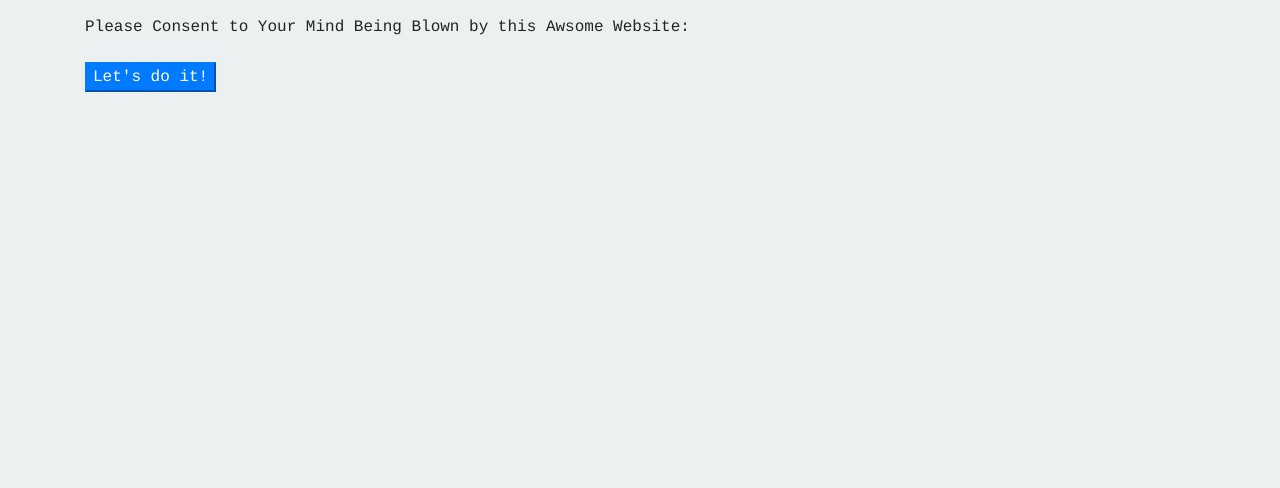
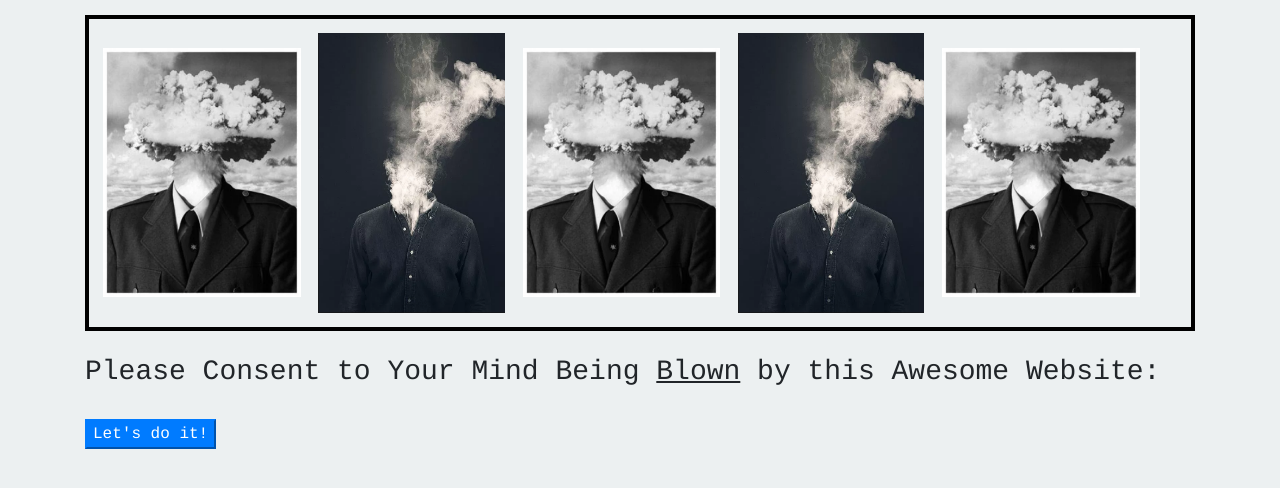
Before and after one commit to TavishOKeefe/Beep-Boop, a plain HTML site: page index.html in a window 1280 px wide. Drawn offline with Linux system fonts and the light colour scheme.

Commit message:
add images, change html text, add style in css.

```diff
--- a/css/styles.css
+++ b/css/styles.css
@@ -29,3 +29,21 @@ button {
   margin-top: 15px;
   margin-bottom: 15px;
 }
+
+.mind1 {
+  width: 19%;
+  padding: 4px;
+  float: center;
+}
+
+.mind2 {
+  width: 18%;
+  padding: 4px;
+  float: center;
+}
+
+.images {
+  border: 4px solid black;
+  align: center;
+  padding: 10px;
+}
--- a/index.html
+++ b/index.html
@@ -11,8 +11,16 @@
     <div class="container">
       <div id="introduction">
         <form id="name">
+          <div class="images">
+          <img src="css/img/mind.png" alt="picture of a mind being blown" class="mind1">
+          <img src="css/img/mind3.png" alt="picture of a mind being blown" class="mind2">
+          <img src="css/img/mind2.png" alt="picture of a mind being blown" class="mind1">
+          <img src="css/img/mind4.png" alt="picture of a mind being blown" class="mind2">
+          <img src="css/img/mind.png" alt="picture of a mind being blown" class="mind1">
+          </div>
+          <br>
           <div>
-            <label>Please Consent to Your Mind Being Blown by this Awsome Website:</label>
+            <label><h3>Please Consent to Your Mind Being <u>Blown</u> by this Awesome Website:</h3></label>
           </div>
           <button type="submit" class="btn-primary">Let's do it!</button>
         </form>
```
Also changed, not shown: css/img/mind.png (added), css/img/mind2.png (added), css/img/mind3.png (added), css/img/mind4.png (added).
